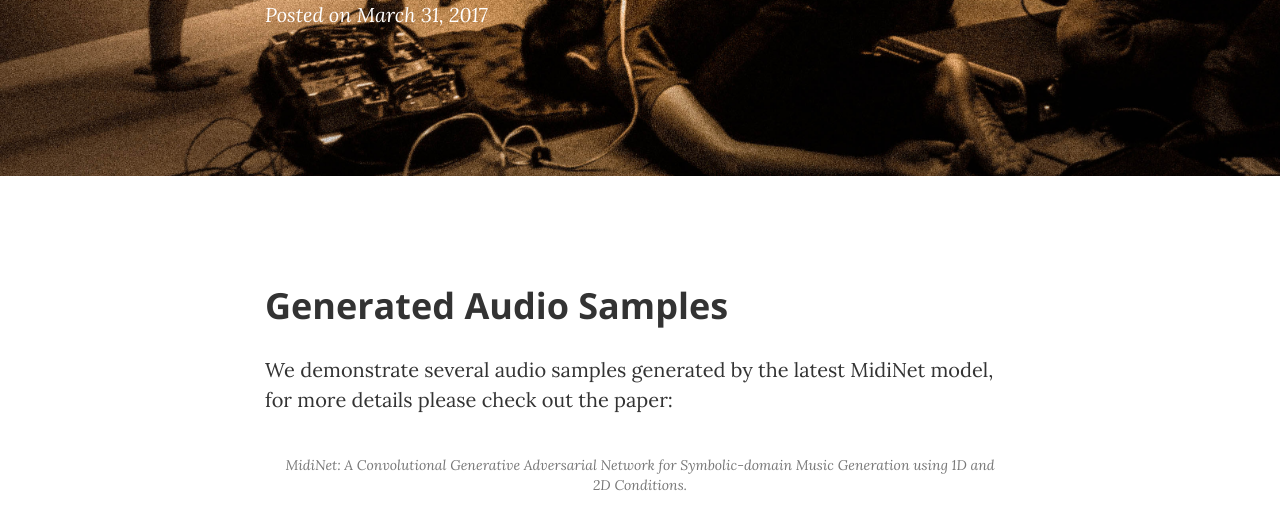
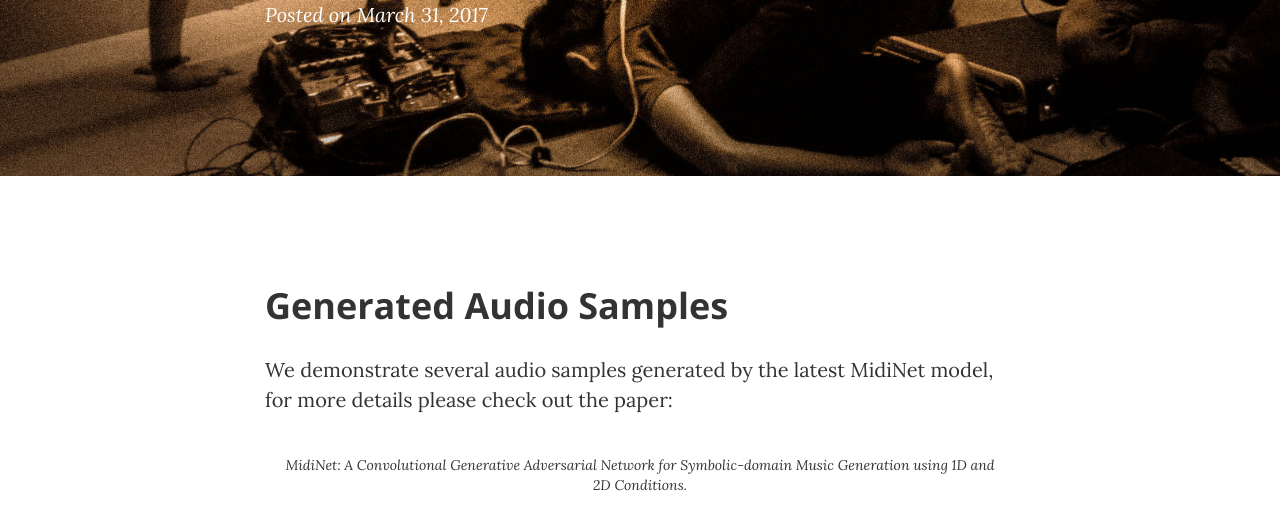
Before and after one commit to RichardYang40148/TheBlog, a website: page midinet_arxiv_demo.html in a window 1280 px wide. Shown: the part 421-943 px from the top of the page. Drawn offline with nearby package versions, Linux system fonts and the light colour scheme.

Commit message:
arxiv link update

```diff
--- a/midinet_arxiv_demo.html
+++ b/midinet_arxiv_demo.html
@@ -92,7 +92,9 @@
 
                     <h2 class="section-heading">Generated Audio Samples</h2>
                     <p>We demonstrate several audio samples generated by the latest MidiNet model, for more details please check out the paper: <br></p>
-                    <span class="caption text-muted">MidiNet: A Convolutional Generative Adversarial Network for Symbolic-domain Music Generation using 1D and 2D Conditions.</span>
+                    <span class="caption text-muted">
+                        <a target="_blank" href="https://arxiv.org/abs/1703.10847">MidiNet: A Convolutional Generative Adversarial Network for Symbolic-domain Music Generation using 1D and 2D Conditions.</a>
+                        </span>
 
 
                     <h3 class="post-subtitle">1D and 2D condition activated:</h3>
```
